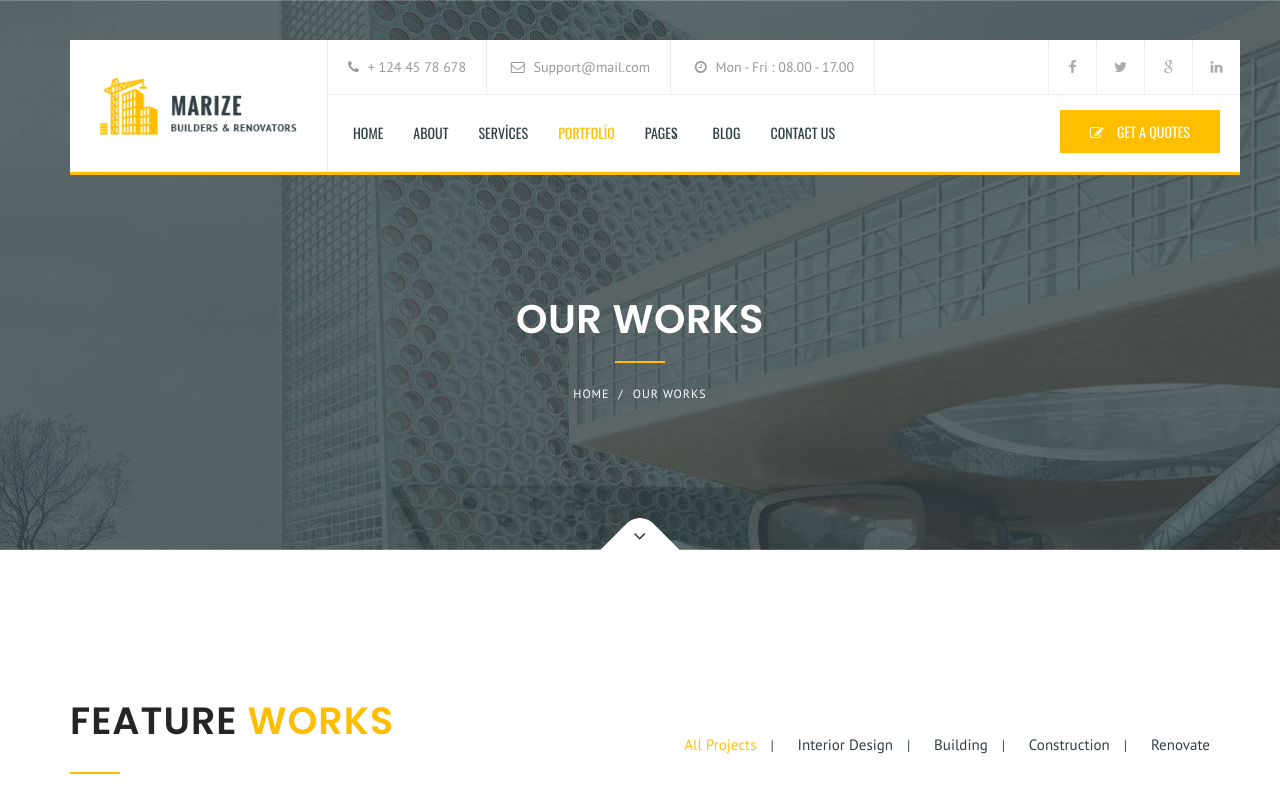
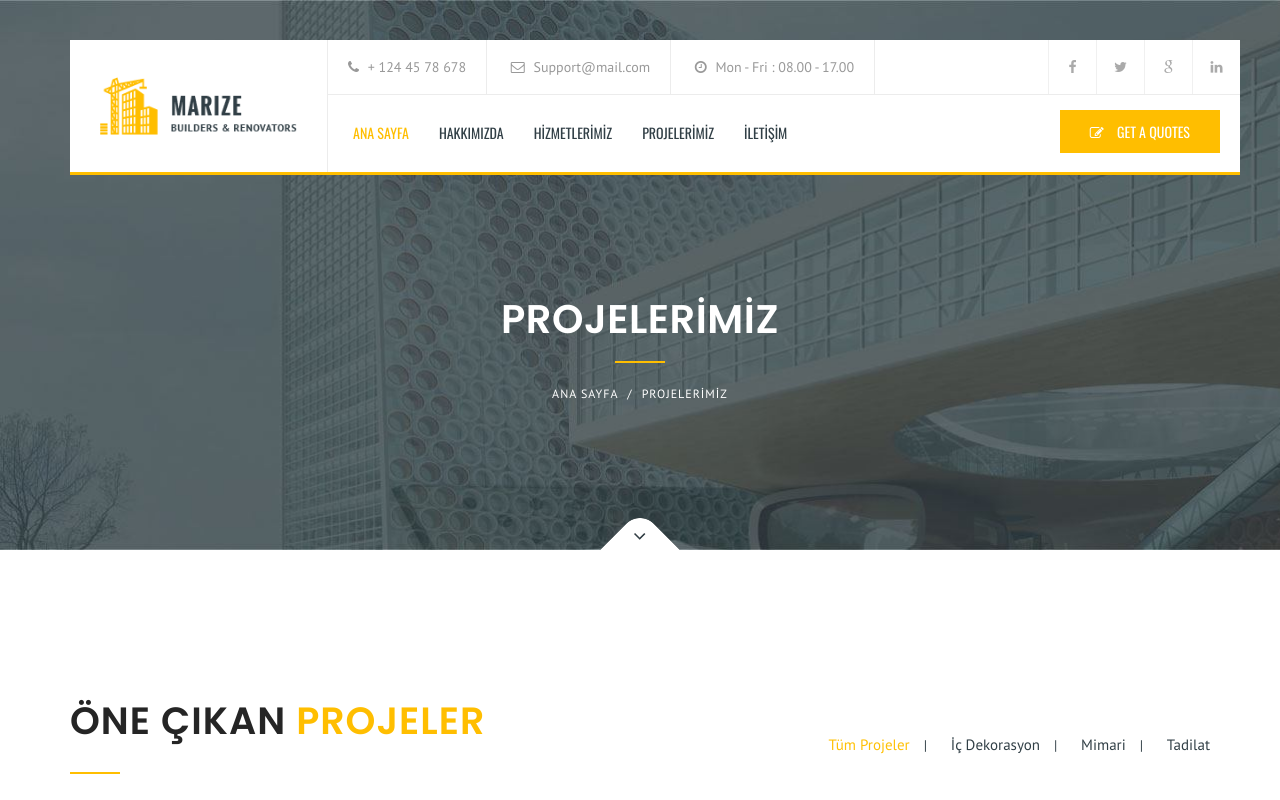
Before and after one commit to Alikerem167/True-insaat-projesi, a plain HTML site: page portfolio.html in a window 1280 px wide. Shown: the top 800 px of the page. Drawn offline with nearby package versions, Linux system fonts and the light colour scheme; files whose address does not match are found by name.

Commit message:
7. commit

```diff
--- a/portfolio.html
+++ b/portfolio.html
@@ -66,27 +66,12 @@
         <!-- Navigation -->
         <nav class="navbar">
           <ul class="nav ownmenu">
-            <li> <a href="index.html">Home</a> </li>
-            <li> <a href="about.html">About</a> </li>
-            <li> <a href="services.html">Services</a> </li>
-            <li  class="active"> <a href="portfolio.html">Portfolio</a> </li>
-            <li> <a href="index.html">Pages</a>
-              <ul class="dropdown">
-                <li> <a href="index.html">Home</a> </li>
-                <li> <a href="index-1.html">Home 2</a> </li>
-                <li> <a href="about.html">About</a> </li>
-                <li> <a href="services.html">Services</a> </li>
-                <li> <a href="portfolio.html">Portfolio</a> </li>
-                <li> <a href="portfolio-single.html">Portfolio Single</a> </li>
-                <li> <a href="blog.html">Blog</a> </li>
-                <li> <a href="blog-detail.html">Blog Detail</a> </li>
-                <li> <a href="faq.html">Faq</a> </li>
-                <li> <a href="contact.html">Contact</a> </li>
-                <li> <a href="404-page.html">404</a> </li>
-              </ul>
-            </li>
-            <li> <a href="blog.html">Blog</a> </li>
-            <li> <a href="contact.html">Contact us</a> </li>
+            <li class="active"> <a href="index.html">Ana Sayfa</a> </li>
+            <li> <a href="about.html">HAKKIMIZDA</a> </li>
+            <li> <a href="services.html">HİZMETLERİMİZ</a> </li>
+            <li> <a href="portfolio.html">Projelerimiz</a> </li>
+            <li>
+            <li> <a href="contact.html">iLETİŞİM</a> </li>
           </ul>
 
           <!-- GET A QUOTES -->
@@ -100,12 +85,12 @@
   <section class="sub-bnr">
     <div class="position-center-center">
       <div class="container">
-        <h4>Our Works</h4>
+        <h4>PROJELERİMİZ</h4>
         <hr class="main">
         <!-- Breadcrumb -->
         <ol class="breadcrumb">
-          <li><a href="#">Home</a></li>
-          <li class="active">Our Works</li>
+          <li><a href="index.html">ANA SAYFA</a></li>
+          <li class="active">PROJELERİMİZ</li>
         </ol>
       </div>
     </div>
@@ -121,18 +106,18 @@
 
         <!-- Work -->
         <div class="heading text-left">
-          <h3> Feature <span>works </span></h3>
+          <h3>ÖNE ÇIKAN <span>PROJELER </span></h3>
           <hr>
         </div>
         <div class="portfolio-wrapper">
           <div class="filter">
             <div class="text-right">
               <ul>
-                <li><a class="active" data-toggle="tab" href="#." data-filter="*">All Projects </a>|</li>
-                <li><a href="#" data-filter=".interior">Interior Design </a>|</li>
-                <li><a href="#" data-filter=".building">Building </a>|</li>
-                <li><a href="#" data-filter=".construction">Construction </a>|</li>
-                <li><a href="#" data-filter=".renovate">Renovate</a></li>
+                <li><a class="active" data-toggle="tab" href="#." data-filter="*">Tüm Projeler </a>|</li>
+                <li><a href="#" data-filter=".interior">İç Dekorasyon </a>|</li>
+
+                <li><a href="#" data-filter=".construction">Mimari </a>|</li>
+                <li><a href="#" data-filter=".renovate">Tadilat</a></li>
               </ul>
             </div>
           </div>
@@ -336,14 +321,7 @@
         </div>
 
         <!-- Pagination -->
-        <ul class="pagination">
-          <li><a href="#."><i class="fa fa-angle-double-left"></i></a></li>
-          <li><a href="#.">1</a></li>
-          <li><a href="#.">2</a></li>
-          <li><a href="#.">3</a></li>
-          <li><a href="#.">4</a></li>
-          <li><a href="#."><i class="fa fa-angle-double-right"></i></a></li>
-        </ul>
+
       </div>
     </section>
   </div>
```
Also changed, not shown: about.html (+3 -3 lines).
